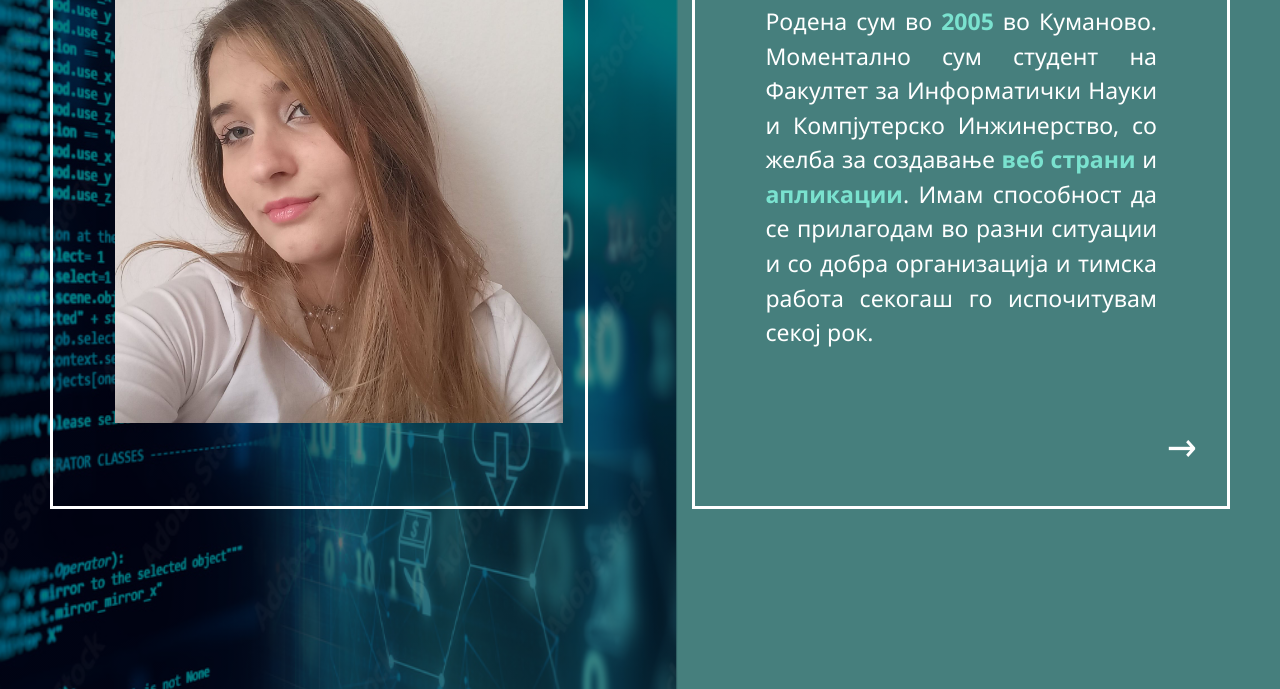
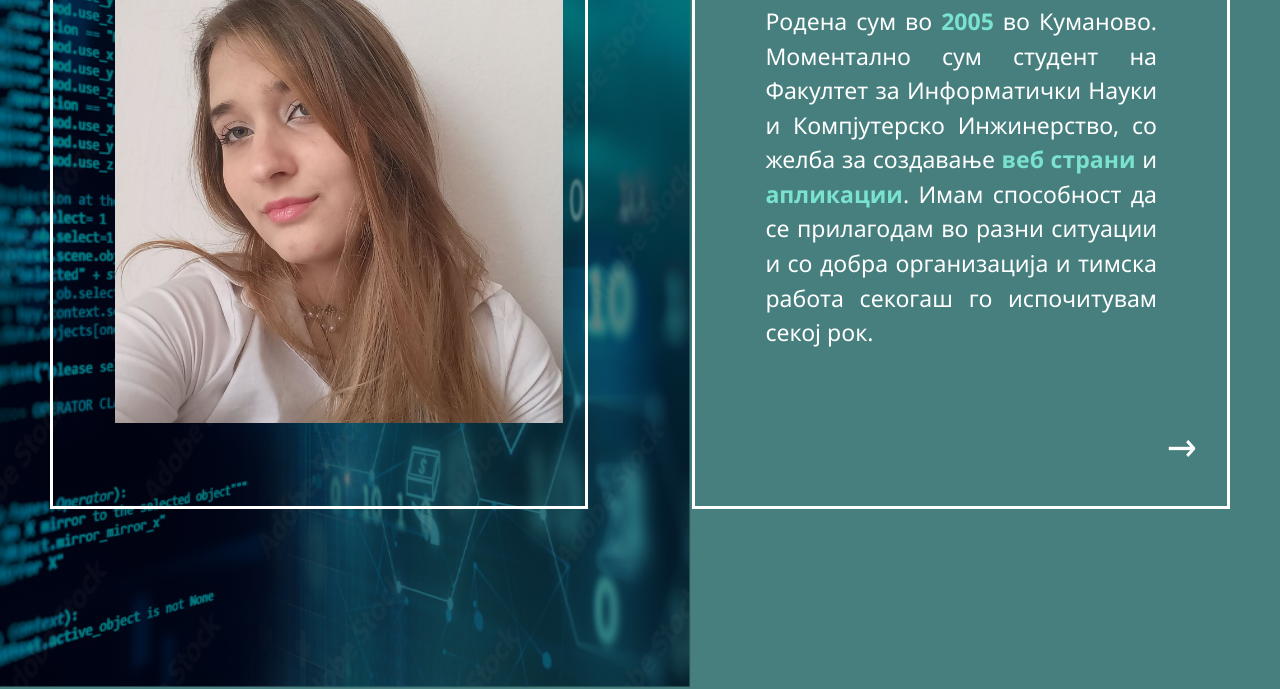
Before and after one commit to Dragana888/personalna-strana2, a plain HTML site: page index.html in a window 1280 px wide. Shown: the part 161-850 px from the top of the page. Drawn offline with Linux system fonts and the light colour scheme.

Commit message:
Update style.css

```diff
--- a/style.css
+++ b/style.css
@@ -10,7 +10,7 @@
 body{
      background-image:linear-gradient(rgba(0, 0, 0, 0.5), rgba(0, 0, 0, 0.5)), url(pozadina.png);
     background-repeat: no-repeat;
-    background-size: 100% 110%;
+    background-size: cover;
     color: white;
     height: 100vh;
 }
```
